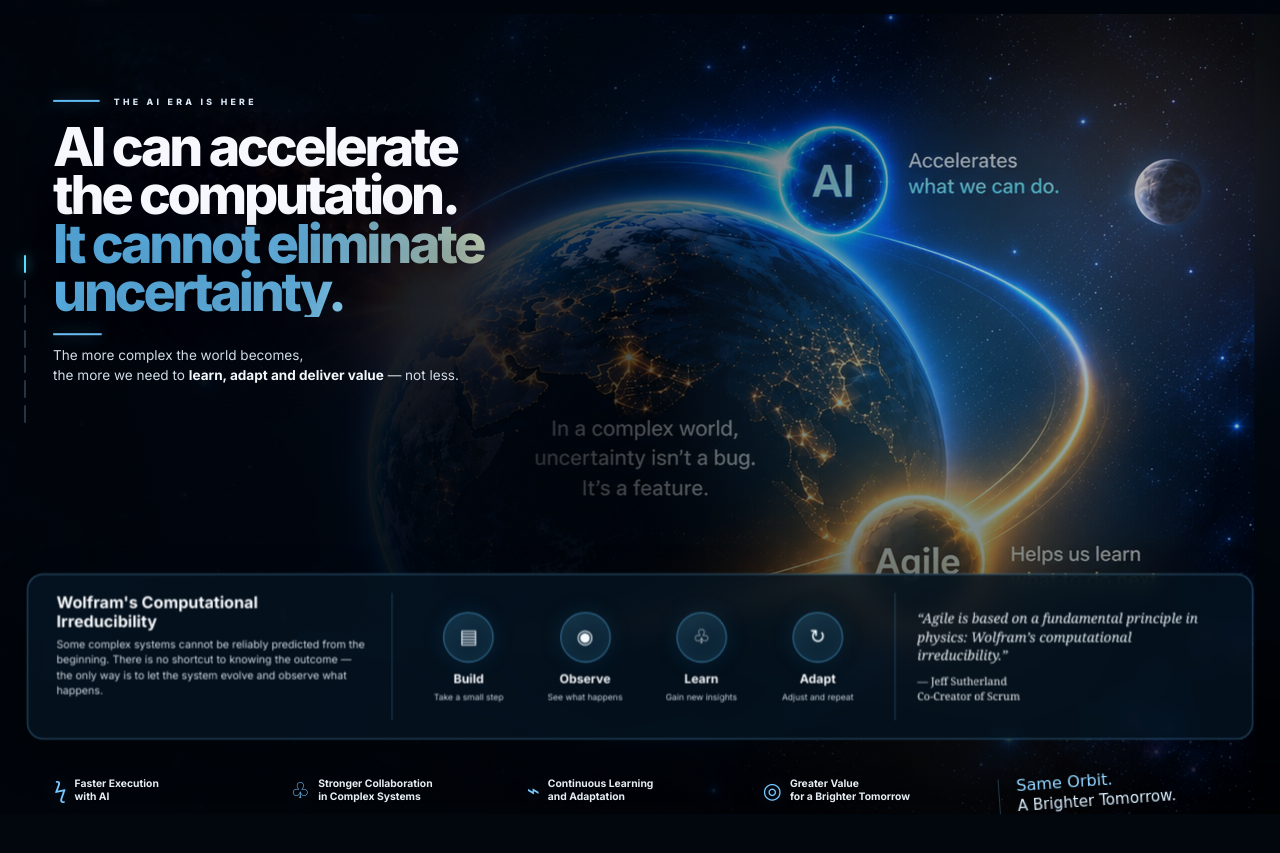
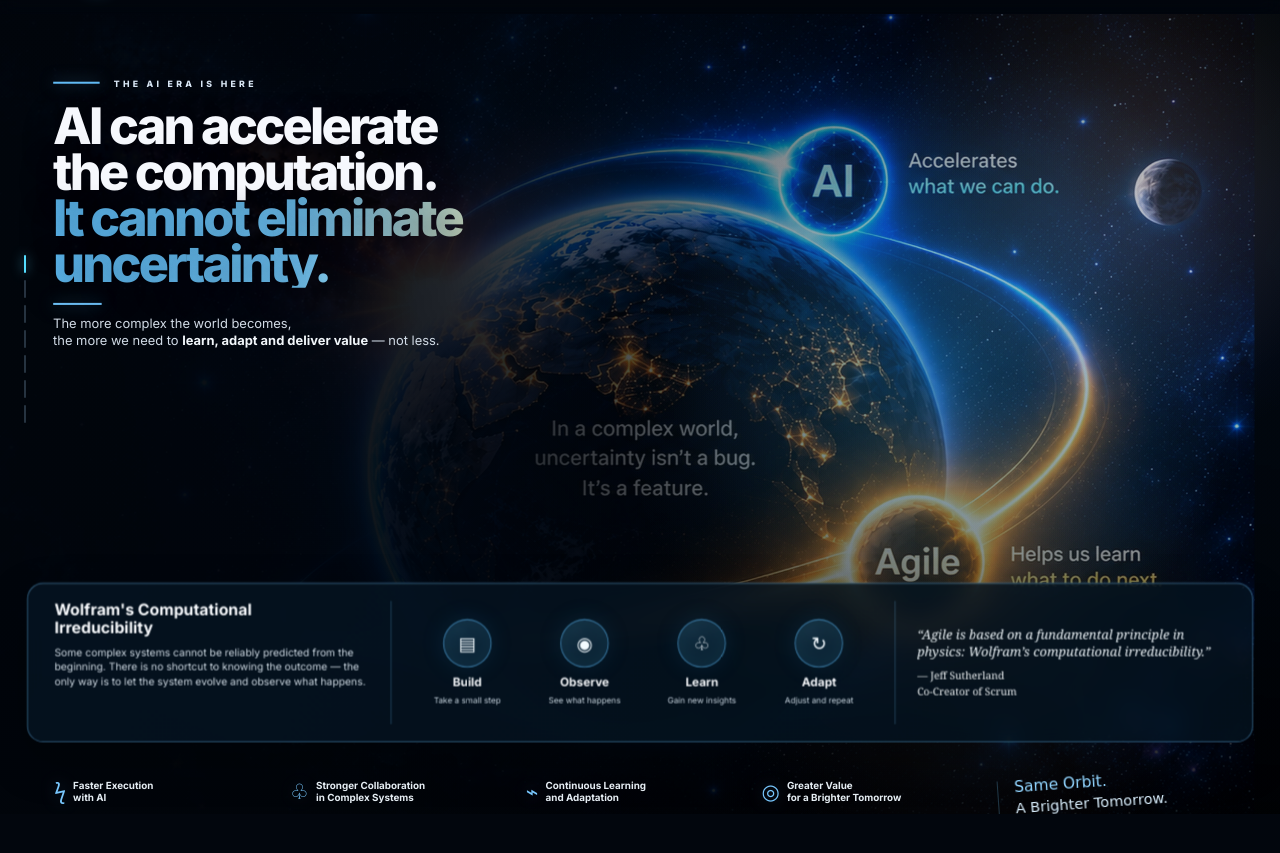
Before and after one commit to agilecoach-ashutosh/agile-orbit, a plain HTML site: page index.html in a window 1280 px wide. Shown: the part 61-914 px from the top of the page. Drawn offline with nearby package versions, Linux system fonts and the light colour scheme.

Commit message:
Tune AI intro composition for short desktop viewport

```diff
--- a/css/hero-ai-fix.css
+++ b/css/hero-ai-fix.css
@@ -5,36 +5,40 @@ body.universe-home .hero-type-ai .ai-globe-statement{display:none!important}
 body.universe-home .hero-type-ai .ai-info-panel{z-index:8}
 body.universe-home .hero-type-ai .ai-benefits{z-index:9}
 
-/* Keep the original strong composition usable on shorter desktop/laptop screens. */
-@media (min-width:761px) and (max-height:860px){
-  body.universe-home .hero-type-ai .ai-main-copy{left:clamp(32px,4.6vw,72px);top:10.5vh;width:min(620px,44vw)}
-  body.universe-home .hero-type-ai .ai-eyebrow{margin-bottom:14px;font-size:.54rem}
-  body.universe-home .hero-type-ai .ai-title{font-size:clamp(2.75rem,4.15vw,4.55rem);line-height:.9}
-  body.universe-home .hero-type-ai .ai-divider{margin:16px 0 11px}
-  body.universe-home .hero-type-ai .ai-lead{max-width:530px;font-size:clamp(.82rem,1.05vw,.98rem);line-height:1.42}
-  body.universe-home .hero-type-ai .ai-info-panel{left:2.6vw;right:2.6vw;bottom:9.7%;min-height:164px;padding:18px 28px;border-radius:16px}
+/* Short desktop / laptop screens: preserve the headline above the information panel. */
+@media (min-width:761px) and (max-height:960px){
+  body.universe-home .hero-type-ai .ai-main-copy{left:clamp(32px,4.6vw,72px);top:8.2vh;width:min(620px,43vw)}
+  body.universe-home .hero-type-ai .ai-eyebrow{margin-bottom:13px;font-size:.54rem}
+  body.universe-home .hero-type-ai .ai-title{font-size:clamp(2.55rem,3.9vw,4.1rem);line-height:.91;letter-spacing:-.055em}
+  body.universe-home .hero-type-ai .ai-divider{margin:15px 0 10px}
+  body.universe-home .hero-type-ai .ai-lead{max-width:510px;font-size:clamp(.8rem,1vw,.94rem);line-height:1.4}
+  body.universe-home .hero-type-ai .ai-info-panel{left:2.6vw;right:2.6vw;bottom:9.4%;min-height:158px;padding:17px 26px;border-radius:16px}
   body.universe-home .hero-type-ai .ai-info-panel>section{padding-top:0;padding-bottom:0}
-  body.universe-home .hero-type-ai .ai-info-left{padding-right:22px}
-  body.universe-home .hero-type-ai .ai-info-center{padding:0 22px}
-  body.universe-home .hero-type-ai .ai-info-right{padding-left:22px}
-  body.universe-home .hero-type-ai .ai-panel-title{font-size:1rem;margin-bottom:7px}
-  body.universe-home .hero-type-ai .ai-panel-body{font-size:.66rem;line-height:1.42}
-  body.universe-home .hero-type-ai .ai-step-icon{width:50px;height:50px;font-size:1.2rem;margin-bottom:6px}
-  body.universe-home .hero-type-ai .ai-step strong{font-size:.76rem}
-  body.universe-home .hero-type-ai .ai-step span{font-size:.53rem;margin-top:3px}
-  body.universe-home .hero-type-ai .ai-quote{font-size:clamp(.82rem,1.05vw,1.05rem)}
-  body.universe-home .hero-type-ai .ai-quote cite{margin-top:9px;font-size:.66rem}
-  body.universe-home .hero-type-ai .ai-benefits{bottom:1.2%;gap:18px}
-  body.universe-home .hero-type-ai .ai-benefit{font-size:.64rem;gap:8px}
-  body.universe-home .hero-type-ai .ai-benefit-icon{font-size:1.35rem}
-  body.universe-home .hero-type-ai .ai-signature{font-size:1rem;padding-left:17px}
+  body.universe-home .hero-type-ai .ai-info-left{padding-right:21px}
+  body.universe-home .hero-type-ai .ai-info-center{padding:0 21px}
+  body.universe-home .hero-type-ai .ai-info-right{padding-left:21px}
+  body.universe-home .hero-type-ai .ai-panel-title{font-size:.98rem;margin-bottom:7px}
+  body.universe-home .hero-type-ai .ai-panel-body{font-size:.64rem;line-height:1.4}
+  body.universe-home .hero-type-ai .ai-step-icon{width:48px;height:48px;font-size:1.15rem;margin-bottom:5px}
+  body.universe-home .hero-type-ai .ai-step strong{font-size:.73rem}
+  body.universe-home .hero-type-ai .ai-step span{font-size:.51rem;margin-top:3px}
+  body.universe-home .hero-type-ai .ai-quote{font-size:clamp(.8rem,1vw,1rem)}
+  body.universe-home .hero-type-ai .ai-quote cite{margin-top:8px;font-size:.64rem}
+  body.universe-home .hero-type-ai .ai-benefits{bottom:1.05%;gap:16px}
+  body.universe-home .hero-type-ai .ai-benefit{font-size:.61rem;gap:7px}
+  body.universe-home .hero-type-ai .ai-benefit-icon{font-size:1.3rem}
+  body.universe-home .hero-type-ai .ai-signature{font-size:.96rem;padding-left:16px}
 }
 
-@media (min-width:761px) and (max-height:700px){
-  body.universe-home .hero-type-ai .ai-title{font-size:clamp(2.5rem,3.7vw,4rem)}
-  body.universe-home .hero-type-ai .ai-info-panel{bottom:8.2%;min-height:148px;padding:15px 24px}
-  body.universe-home .hero-type-ai .ai-step-icon{width:44px;height:44px;font-size:1rem}
-  body.universe-home .hero-type-ai .ai-benefits{bottom:.8%;gap:12px}
+/* Very short desktop screens: tighten only the AI intro, never the other hero scenes. */
+@media (min-width:761px) and (max-height:760px){
+  body.universe-home .hero-type-ai .ai-main-copy{top:7.5vh;width:min(610px,42vw)}
+  body.universe-home .hero-type-ai .ai-title{font-size:clamp(2.35rem,3.55vw,3.75rem);line-height:.89}
+  body.universe-home .hero-type-ai .ai-info-panel{bottom:8.1%;min-height:146px;padding:14px 22px}
+  body.universe-home .hero-type-ai .ai-step-icon{width:43px;height:43px;font-size:1rem}
+  body.universe-home .hero-type-ai .ai-benefits{bottom:.7%;gap:10px}
+  body.universe-home .hero-type-ai .ai-benefit{font-size:.56rem}
+  body.universe-home .hero-type-ai .ai-signature{font-size:.9rem}
 }
 
 @media (max-width:760px){
```
